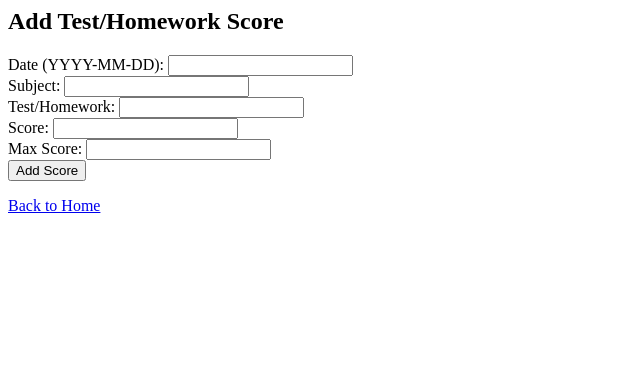
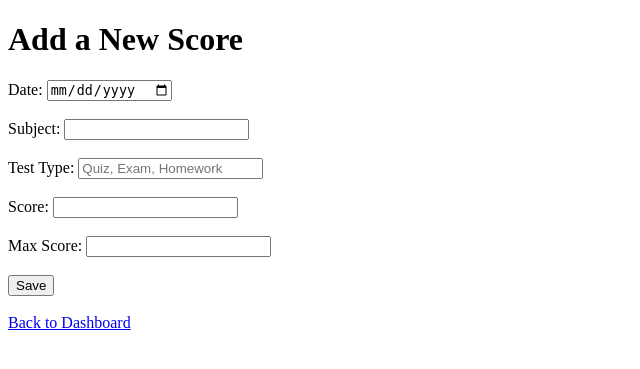
Before and after one commit to J1YA777/study_tracker_web, a Flask app: page /add_score in a window 1280 px wide. Shown: the top 369 px of the page, without its empty margins (0-640 px from the left). Run offline with Flask 3, Linux system fonts and the light colour scheme; the visitor is signed in with stand-in values (Sample User, id 1).

Commit message:
add_score.html

```diff
--- a/templates/add_score.html
+++ b/templates/add_score.html
@@ -1,10 +1,30 @@
-<h2>Add Test/Homework Score</h2>
-<form method="POST">
-    Date (YYYY-MM-DD): <input type="text" name="date" required><br>
-    Subject: <input type="text" name="subject" required><br>
-    Test/Homework: <input type="text" name="test_type" required><br>
-    Score: <input type="number" name="score" required><br>
-    Max Score: <input type="number" name="max_score" required><br>
-    <input type="submit" value="Add Score">
-</form>
-<a href="/">Back to Home</a>
+<!DOCTYPE html>
+<html>
+<head>
+    <title>Add Score</title>
+</head>
+<body>
+    <h1>Add a New Score</h1>
+    <form method="POST">
+        <label>Date:</label>
+        <input type="date" name="date" required><br><br>
+
+        <label>Subject:</label>
+        <input type="text" name="subject" required><br><br>
+
+        <label>Test Type:</label>
+        <input type="text" name="test_type" placeholder="Quiz, Exam, Homework" required><br><br>
+
+        <label>Score:</label>
+        <input type="number" step="0.01" name="score" required><br><br>
+
+        <label>Max Score:</label>
+        <input type="number" step="0.01" name="max_score" required><br><br>
+
+        <button type="submit">Save</button>
+    </form>
+
+    <br>
+    <a href="/dashboard">Back to Dashboard</a>
+</body>
+</html>
```
